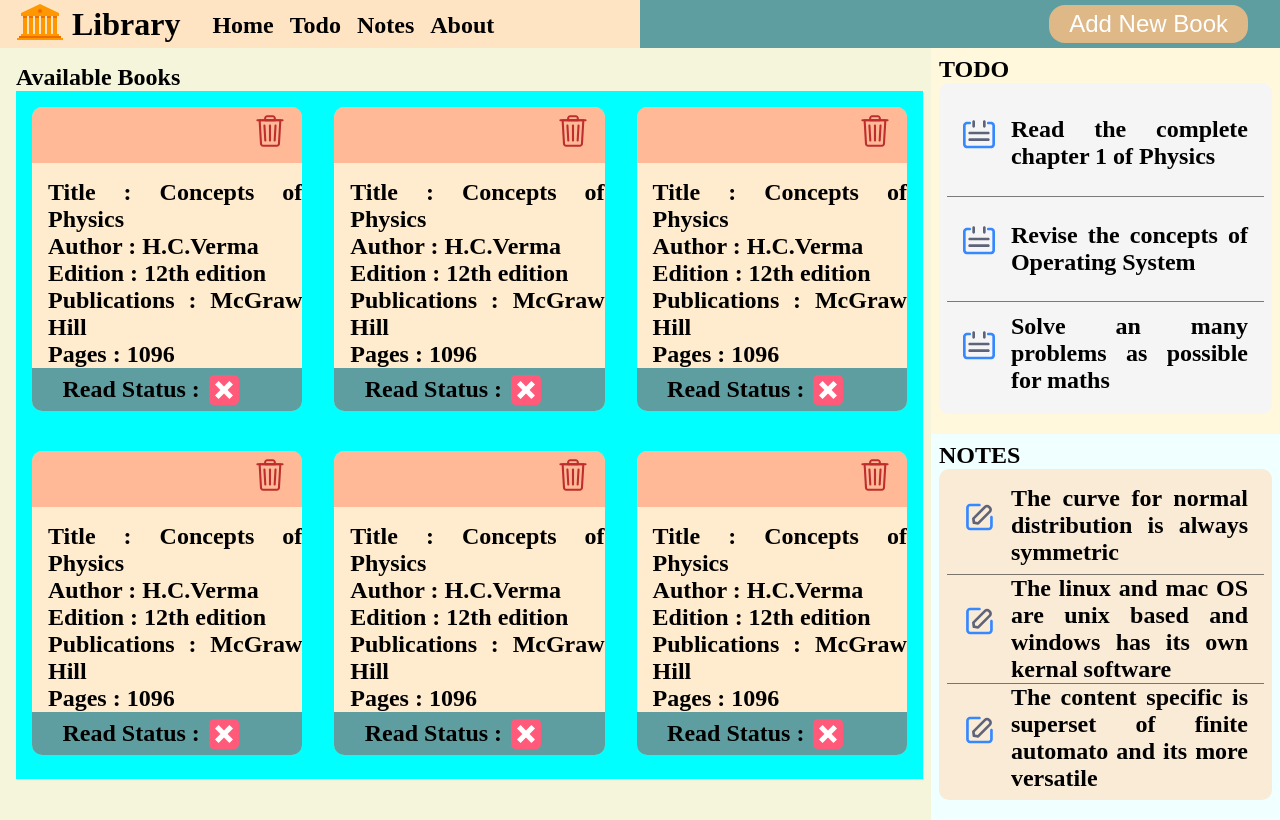
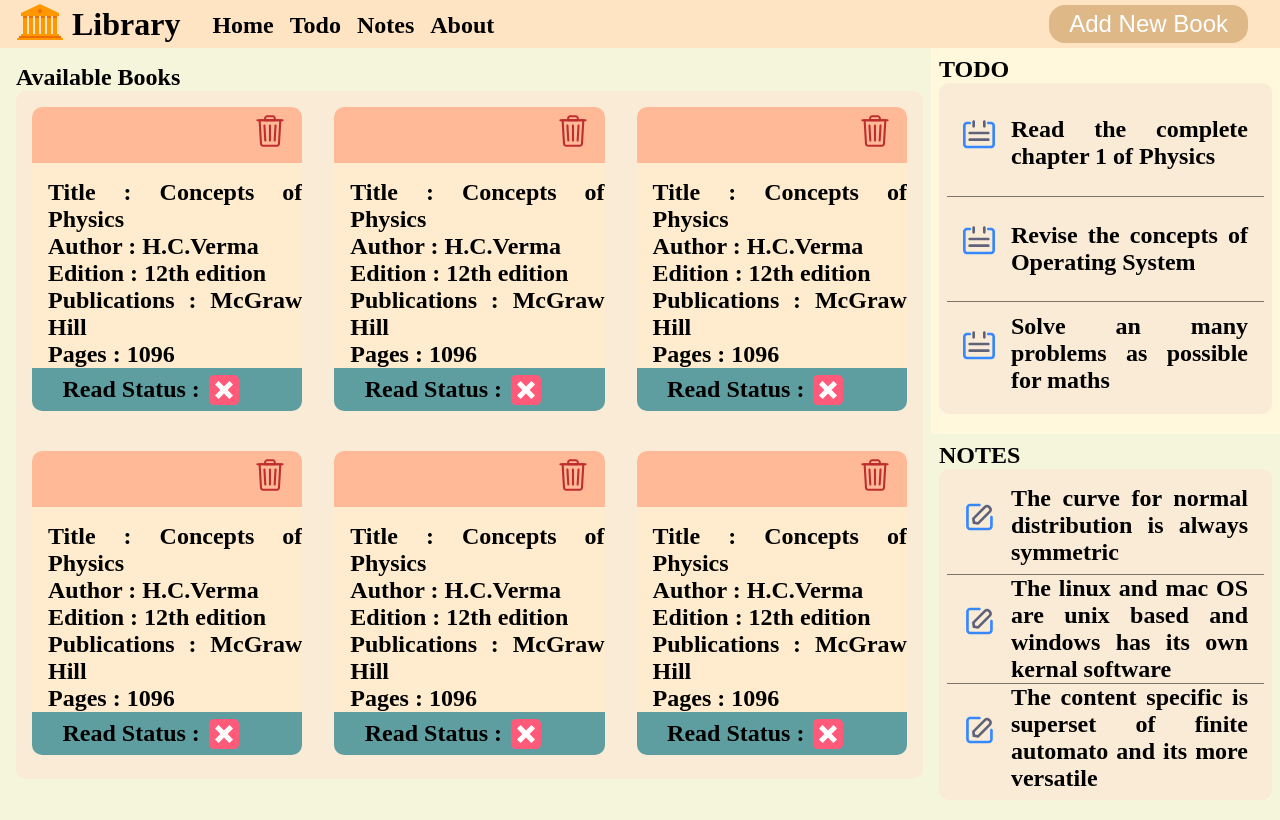
Before and after one commit to Saksham10-11/Simple_Web_Projects, a plain HTML site: page Personal Library/index.html in a window 1280 px wide. Drawn offline with Linux system fonts and the light colour scheme.

Commit message:
final changes

```diff
--- a/Personal Library/index.js
+++ b/Personal Library/index.js
@@ -39,6 +39,8 @@ function createHtml(book, idx) {
         class="read-status-icon"
         alt="Read Status"
         onmouseover="this.style.cursor='pointer'"
+        id="card-${idx}"
+        onclick="toggleImage('card-${idx}')"
       />
     </div>
   </div>
@@ -69,6 +71,17 @@ function handleDelete(idx) {
 function clearForm() {
   const form = document.querySelector(".form-form");
   form.reset();
+}
+
+function toggleImage(id) {
+  const imgElement = document.getElementById(id);
+  console.log(id);
+  console.log(imgElement);
+  let img1 = "http://127.0.0.1:5500/icons/cross-mark-button-svgrepo-com.svg";
+  let img2 =
+    "http://127.0.0.1:5500/icons/white-heavy-check-mark-svgrepo-com.svg";
+  console.log(imgElement.src);
+  imgElement.src = imgElement.src === img1 ? img2 : img1;
 }
 
 addBookToLibrary(
--- a/Personal Library/style.css
+++ b/Personal Library/style.css
@@ -40,7 +40,7 @@ dialog {
 }
 
 .header-container {
-  background-color: aquamarine;
+  background-color: rgb(245, 245, 220);
   display: inline-flex;
 }
 
@@ -52,7 +52,7 @@ dialog {
 }
 
 .right-header-container {
-  background-color: cadetblue;
+  background-color: bisque;
   display: inline-flex;
   width: 50%;
   align-items: center;
@@ -60,20 +60,20 @@ dialog {
 }
 
 .center-container {
-  background-color: burlywood;
+  background-color: rgb(245, 245, 220);
   display: grid;
   grid-template-columns: 4fr 1.5fr;
 }
 
 .content-container {
-  background-color: beige;
+  background-color: rgb(245, 245, 220);
   padding: 0.5rem;
   padding-top: 1rem;
   padding-left: 1rem;
 }
 
 .cards-container {
-  background-color: aqua;
+  background-color: antiquewhite;
   height: 41rem;
   display: grid;
   grid-template-columns: 1fr 1fr 1fr;
@@ -81,10 +81,11 @@ dialog {
   gap: 2rem;
   padding: 1rem;
   overflow: auto;
+  border-radius: 10px;
 }
 
 .card {
-  background-color: aquamarine;
+  background-color: rgb(245, 245, 220);
   height: 19rem;
   border-radius: 10px;
   overflow: hidden;
@@ -123,13 +124,12 @@ dialog {
 }
 
 .todo-content-container {
-  background-color: wheat;
   height: 85%;
   border-radius: 10px;
   display: grid;
   padding: 0.5rem;
   grid-template-rows: 1fr 1fr 1fr;
-  background-color: whitesmoke;
+  background-color: antiquewhite;
 }
 
 .todo-content {
@@ -142,12 +142,11 @@ dialog {
 }
 
 .notes-container {
-  background-color: azure;
+  background-color: beige;
   padding: 0.5rem;
 }
 
 .notes-content-container {
-  background-color: indianred;
   height: 85%;
   border-radius: 10px;
   display: grid;
```
